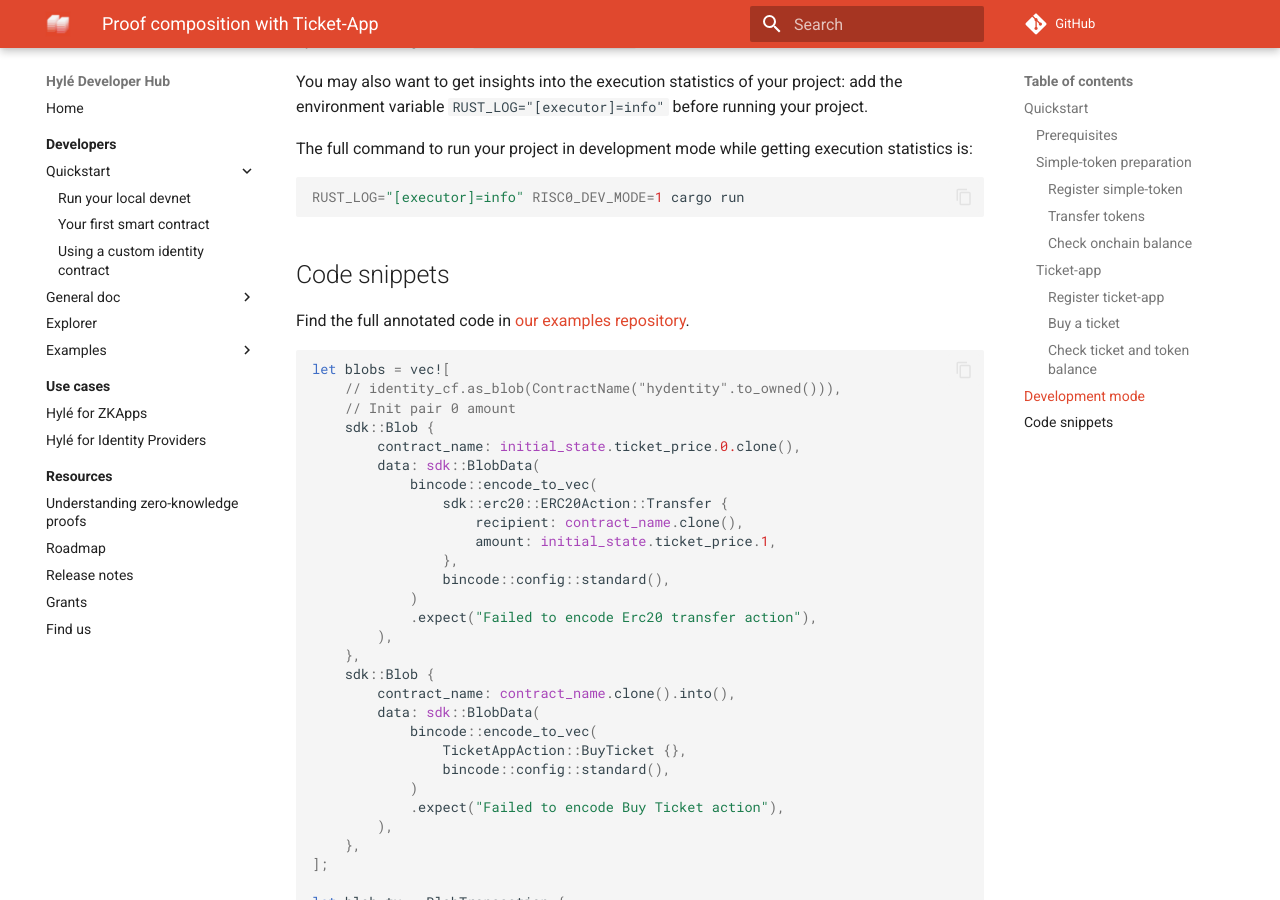
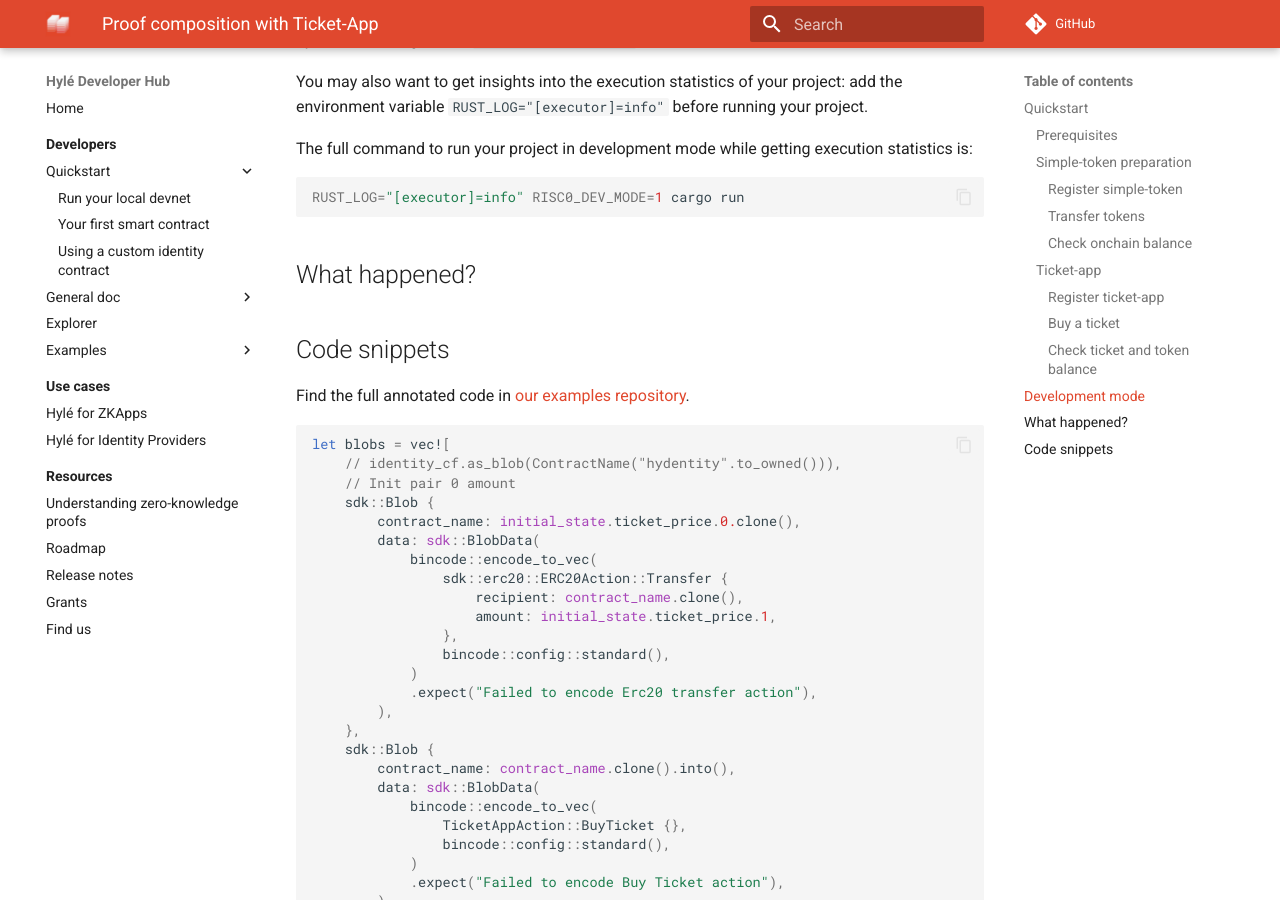
Before and after one commit to Hyle-org/devhub-hyle, an MkDocs documentation site: the page built from docs/developers/quickstart/proof-composition.md, in a window 1280 px wide and 900 px high, scrolled down 2631 px. Built offline with MkDocs 1.6.1 and Material for MkDocs 9.7.7, drawn with Linux system fonts in a browser that asks for light colours; comment, search, counter and statistics services are not loaded.

Commit message:
add placeholder « what happened »

````diff
--- a/docs/developers/quickstart/proof-composition.md
+++ b/docs/developers/quickstart/proof-composition.md
@@ -120,6 +120,10 @@
 RUST_LOG="[executor]=info" RISC0_DEV_MODE=1 cargo run
 ```
 
+## What happened?
+
+
+
 ## Code snippets
 
 Find the full annotated code in [our examples repository](https://github.com/Hyle-org/examples/blob/main/ticket-app/host/src/main.rs).
````
